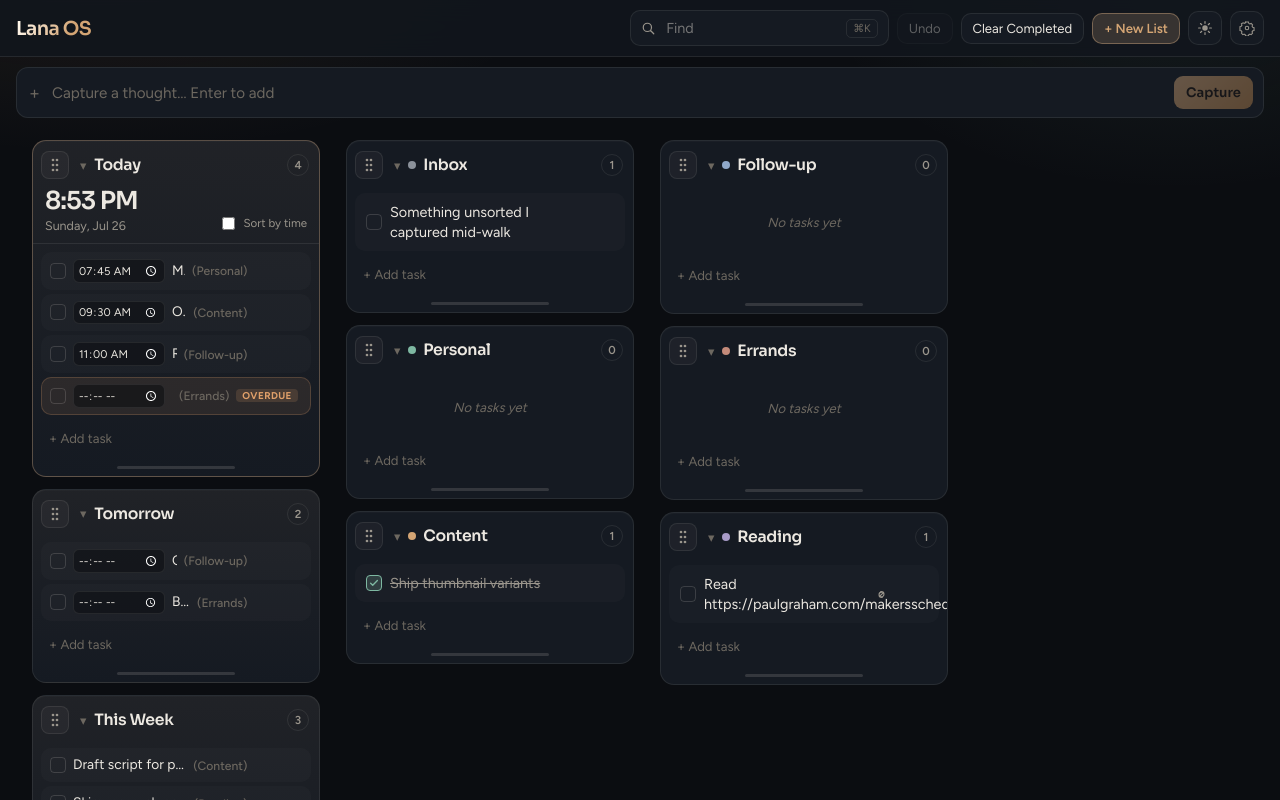
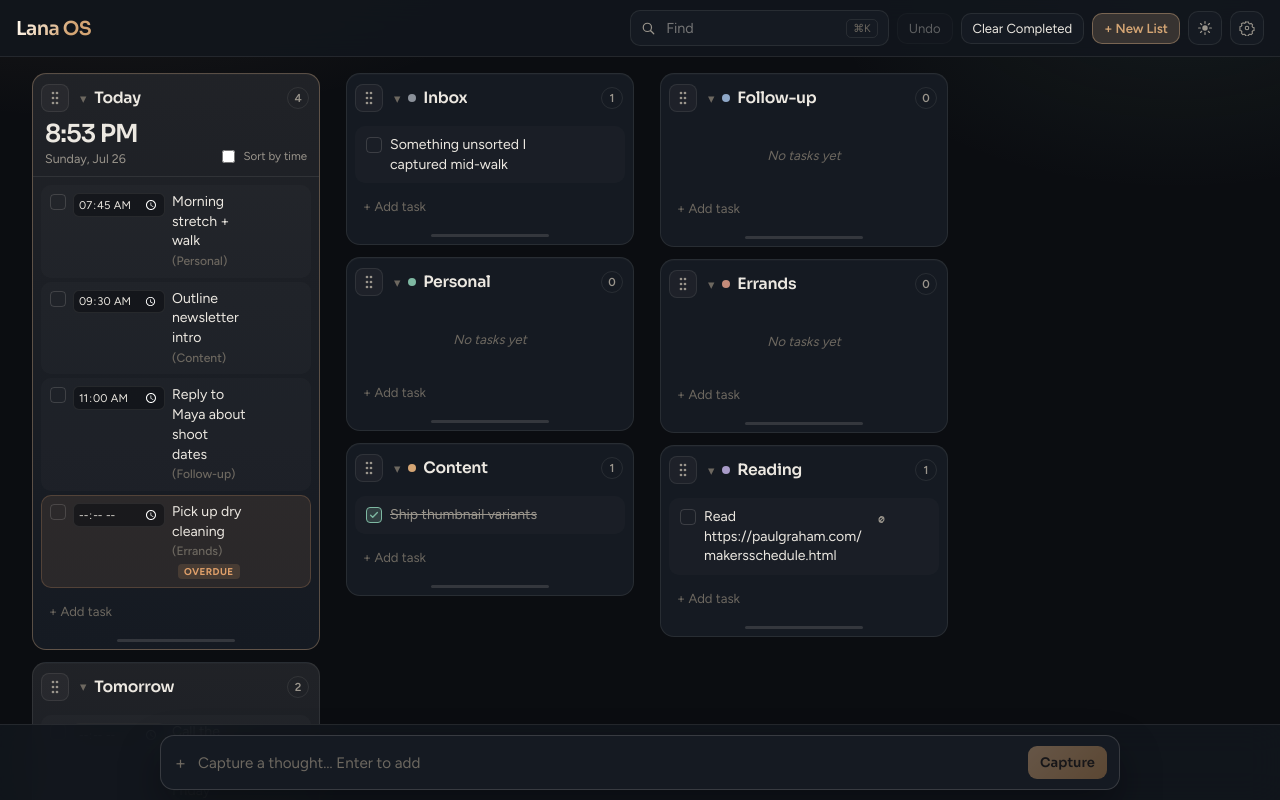
Before and after one commit to lanaivory/lana-os, a React (Vite) app: page / in a window 1280 px wide. Shown: the top 800 px of the page. Built offline with nearby package versions, Linux system fonts and the light colour scheme.

Commit message:
Pin capture bar to bottom and never truncate task titles
Move the capture composer to a fixed bottom bar so the board scrolls
above it, and force task titles to wrap fully at any card width with
no ellipsis.

Co-authored-by: Lana Ivory <hello@lanaivory.com>

```diff
--- a/src/App.css
+++ b/src/App.css
@@ -166,19 +166,30 @@
   color: var(--muted);
 }
 
-/* Capture */
+/* Capture — fixed bottom composer */
 .capture {
-  padding: 10px 16px 6px;
+  position: fixed;
+  left: 0;
+  right: 0;
+  bottom: 0;
+  z-index: 50;
+  padding: 10px 16px calc(10px + env(safe-area-inset-bottom, 0px));
+  border-top: 1px solid var(--line);
+  background: color-mix(in srgb, var(--bg-elev) 92%, transparent);
+  backdrop-filter: blur(16px);
 }
 
 .capture__shell {
   display: flex;
   align-items: center;
   gap: 10px;
-  padding: 8px 10px 8px 12px;
-  border-radius: 12px;
-  border: 1px solid var(--line);
+  max-width: 960px;
+  margin: 0 auto;
+  padding: 10px 12px 10px 14px;
+  border-radius: 14px;
+  border: 1px solid var(--line-strong);
   background: var(--bg-card);
+  box-shadow: var(--shadow);
   transition: border-color 160ms ease, box-shadow 200ms ease;
 }
 
@@ -235,7 +246,7 @@
   display: flex;
   align-items: flex-start;
   gap: 0;
-  padding: 10px 12px 36px;
+  padding: 10px 12px calc(96px + env(safe-area-inset-bottom, 0px));
   overflow-x: auto;
   overflow-y: visible;
 }
@@ -676,7 +687,7 @@ body.is-resizing * {
 
 .task__row {
   display: flex;
-  align-items: center;
+  align-items: flex-start;
   gap: 8px;
   width: 100%;
   min-width: 0;
@@ -690,6 +701,7 @@ body.is-resizing * {
   flex: 0 0 16px;
   width: 16px;
   height: 16px;
+  margin-top: 2px;
   border-radius: 4px;
   border: 1.5px solid var(--line-strong);
   background: transparent;
@@ -713,6 +725,7 @@ body.is-resizing * {
 .task__time {
   flex: 0 0 auto;
   width: 92px;
+  margin-top: 1px;
   border: 1px solid var(--line);
   border-radius: 6px;
   background: color-mix(in srgb, var(--bg) 55%, transparent);
@@ -727,35 +740,32 @@ body.is-resizing * {
   color-scheme: light;
 }
 
-.task__text {
+.task__main {
   flex: 1 1 auto;
   min-width: 0;
-  margin: 0;
-  font-size: 0.86rem;
-  line-height: 1.3;
-  white-space: nowrap;
-  overflow: hidden;
-  text-overflow: ellipsis;
 }
 
-.task:not(.task--compact) .task__text {
+.task__text {
+  margin: 0;
+  font-size: 0.88rem;
+  line-height: 1.4;
   white-space: normal;
   overflow: visible;
+  overflow-wrap: anywhere;
+  word-break: break-word;
   text-overflow: unset;
-  font-size: 0.9rem;
-  line-height: 1.4;
 }
 
 .task__source {
-  flex: 0 0 auto;
   color: var(--faint);
   font-size: 0.76rem;
   font-weight: 500;
   white-space: nowrap;
 }
 
-.task--compact .badge {
-  flex: 0 0 auto;
+.task__text .badge {
+  margin-left: 6px;
+  vertical-align: middle;
 }
 
 .badge {
--- a/src/App.tsx
+++ b/src/App.tsx
@@ -243,8 +243,6 @@ export default function App() {
         onOpenSettings={() => setSettingsOpen(true)}
       />
 
-      <CaptureBar onCapture={store.capture} />
-
       <DndContext
         sensors={sensors}
         collisionDetection={closestCorners}
@@ -289,6 +287,8 @@ export default function App() {
           ) : null}
         </DragOverlay>
       </DndContext>
+
+      <CaptureBar onCapture={store.capture} />
 
       <SettingsModal open={settingsOpen} onClose={() => setSettingsOpen(false)} />
     </div>
--- a/src/components/TaskRow.tsx
+++ b/src/components/TaskRow.tsx
@@ -124,17 +124,17 @@ export function TaskRow({
             />
           )}
 
+          <div className="task__main">
             <p className="task__text">
               <HighlightedText text={task.text} query={query} />
-          </p>
-
               {showSource && source && (
-            <span className="task__source">({source.name})</span>
+                <span className="task__source"> ({source.name})</span>
               )}
-
               {task.overdue && !task.completed && (
                 <span className="badge badge--overdue">OVERDUE</span>
               )}
+            </p>
+          </div>
 
           {url && (
             <a
```
Lines whose indentation alone changed are shown as unchanged.
